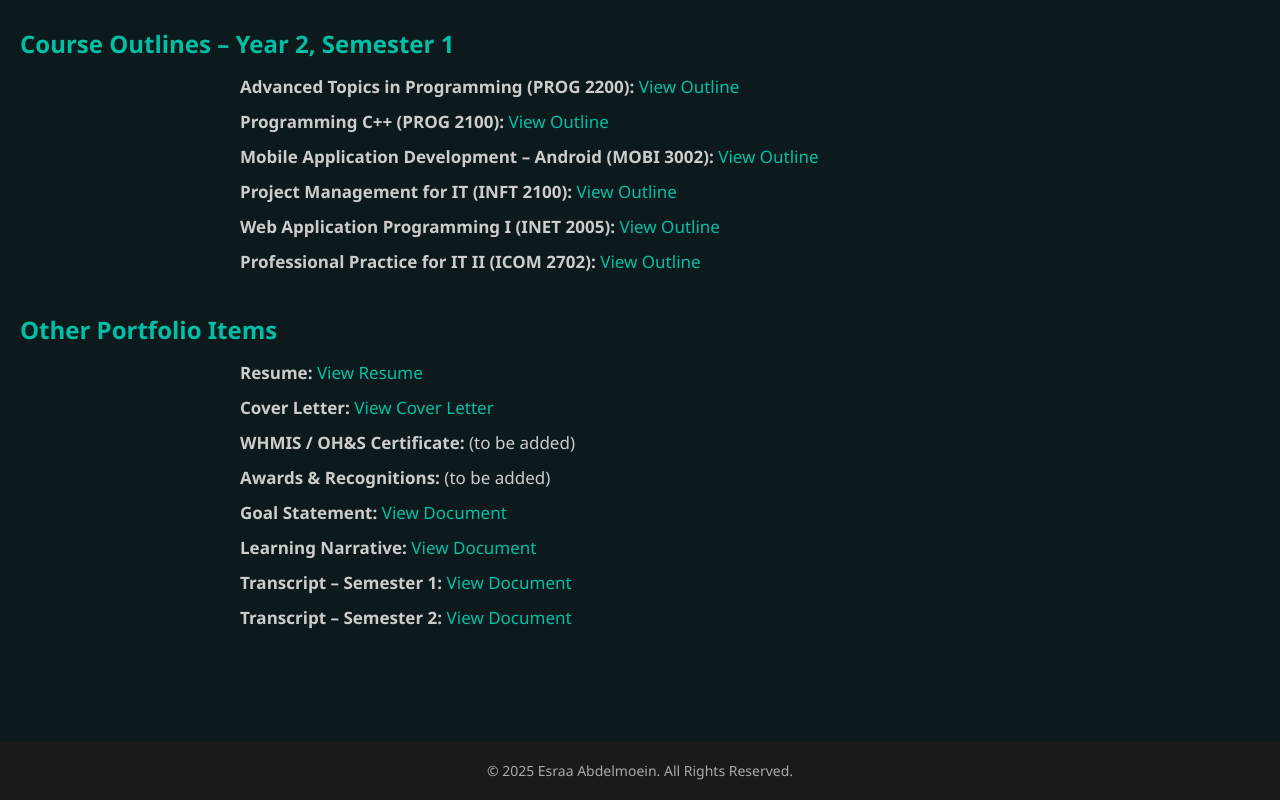
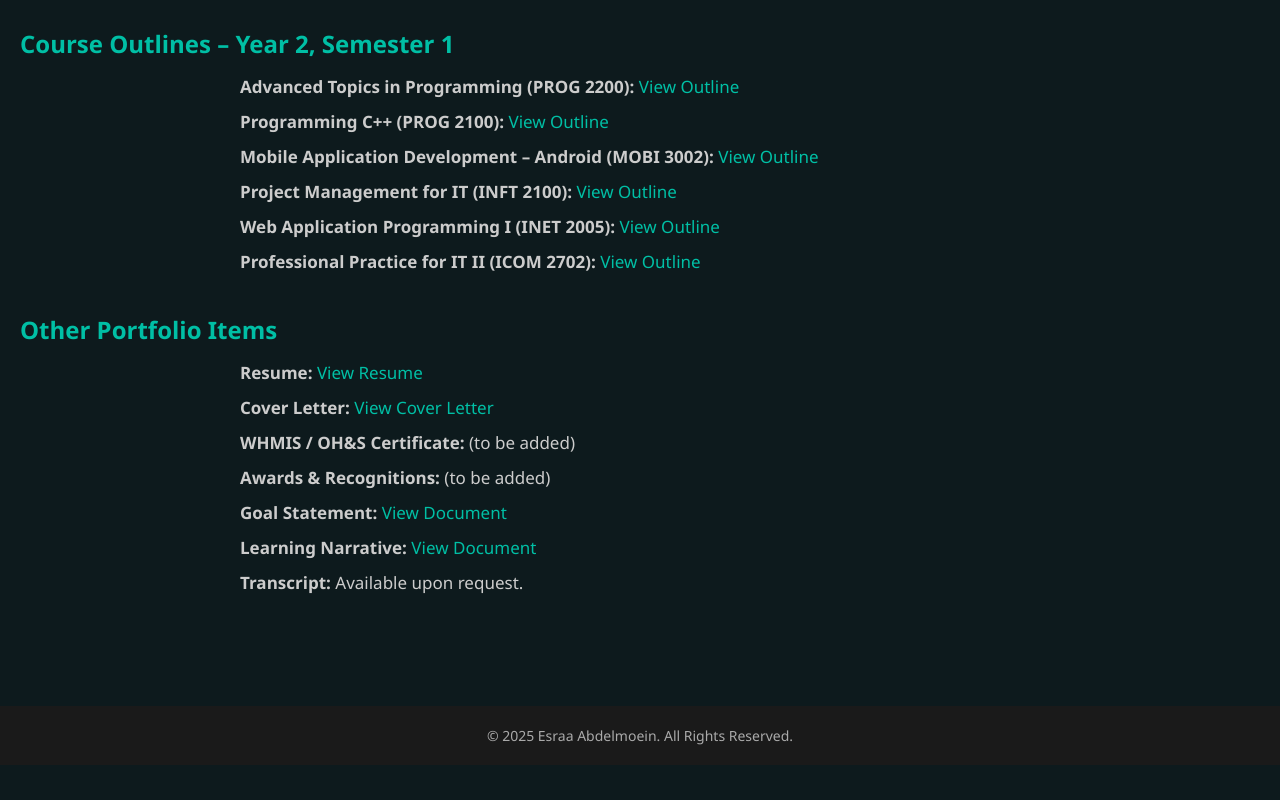
Before and after one commit to EsraaAbdelmoein/my-portfolio, a plain HTML site: page documents.html in a window 1280 px wide. Shown: the part 698-1498 px from the top of the page. After the commit the page ends 1463 px from the top, so only its background shows below. Drawn offline with Linux system fonts and the light colour scheme.

Commit message:
Update documents.html

```diff
--- a/documents.html
+++ b/documents.html
@@ -77,8 +77,7 @@
       <li><strong>Awards & Recognitions:</strong> (to be added)</li>
       <li><strong>Goal Statement:</strong> <a href="goal-statement-esraa.pdf" target="_blank">View Document</a></li>
       <li><strong>Learning Narrative:</strong> <a href="learning-narrative.pdf" target="_blank">View Document</a></li>
-<li><strong>Transcript – Semester 1:</strong> <a href="transcript-semester1.pdf" target="_blank">View Document</a></li>
-<li><strong>Transcript – Semester 2:</strong> <a href="transcript-semester2.pdf" target="_blank">View Document</a></li>
+<li><strong>Transcript:</strong> Available upon request.</li>
 
 
 
```
